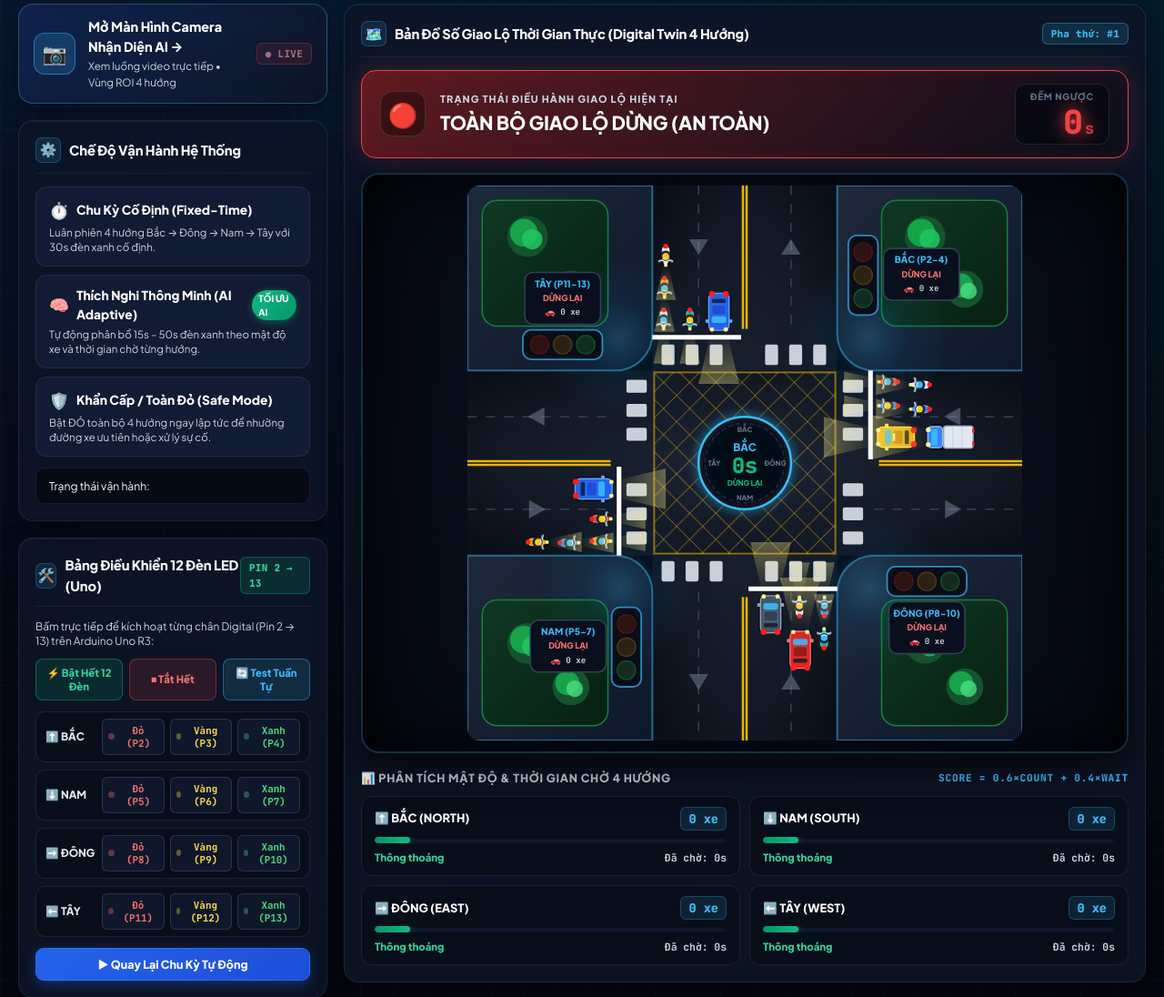
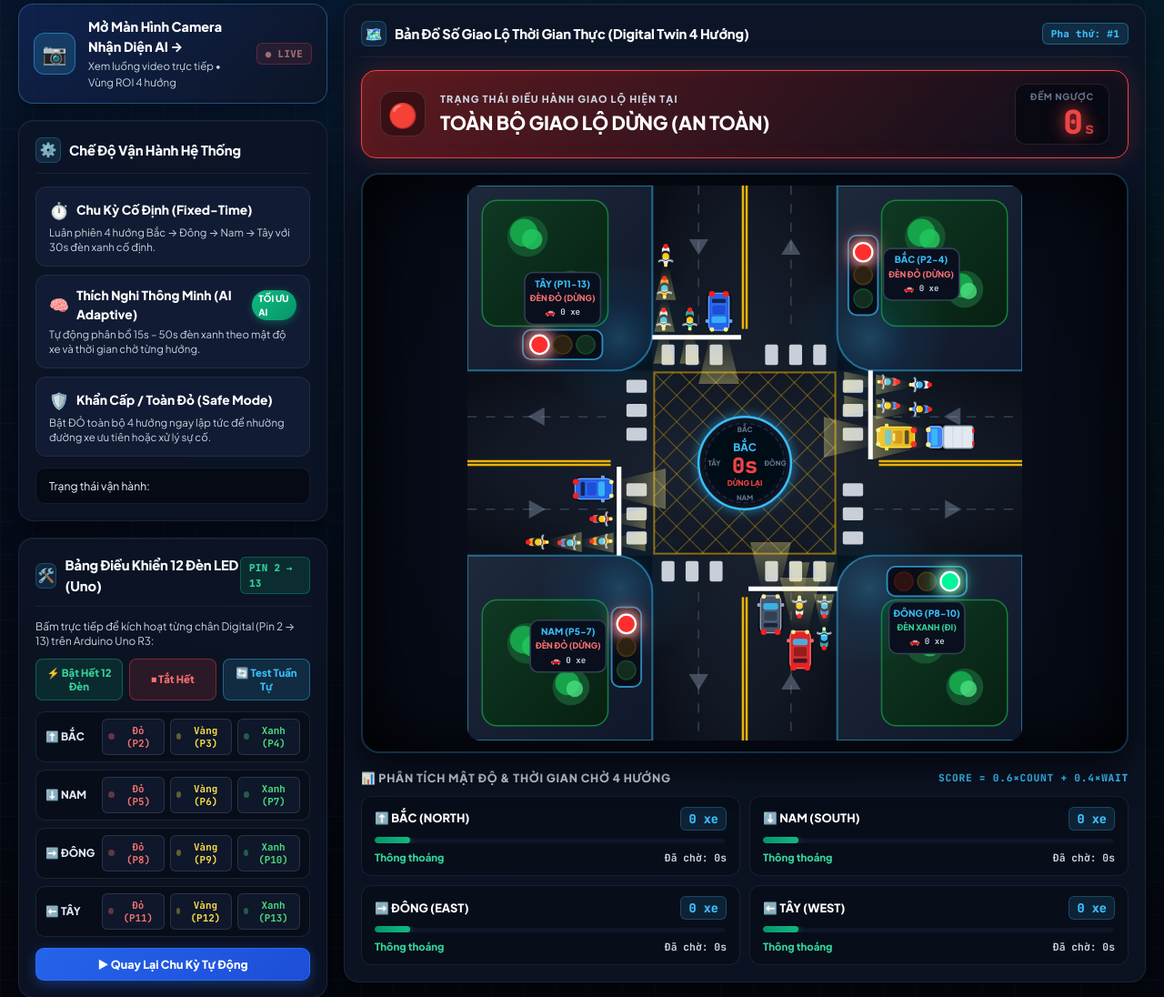
Before and after one commit to cuongnguyenmanh839-byte/den-giao-thong-thong-minh, a Flask app: page / in a window 1280 px wide. Shown: the part 363-1459 px from the top of the page at 91% size. Run offline with Flask 3, Linux system fonts and the light colour scheme; parts of the project's set-up code (start-up, migrations or seed data) failed here and were passed over.

Commit message:
fix(ui): fix SVG visor-lamp className setter so all 4 intersection traffic lights glow in real time

```diff
--- a/src/web/static/js/dashboard.js
+++ b/src/web/static/js/dashboard.js
@@ -93,47 +93,76 @@ function updateLightsAndFlow(gpioState, activeDir, activeColor, remaining) {
     const flowEl = document.getElementById('flow-' + dir);
     const badgeEl = document.getElementById('badge-' + dir);
 
-    // Bật/tắt đèn giao thông
+    // Bật/tắt đèn giao thông trên bản đồ SVG (dùng setAttribute cho SVGCircleElement)
     ['RED', 'YELLOW', 'GREEN'].forEach(color => {
       const lamp = document.getElementById(`${dir}-${color}`);
       if (!lamp) return;
-      lamp.className = 'visor-lamp ' + color.toLowerCase();
-      const isLit = Boolean(gpioState[dir] && gpioState[dir][color]);
+      const lower = color.toLowerCase();
+      const isLit = Boolean(gpioState && gpioState[dir] && gpioState[dir][color]);
+
+      lamp.setAttribute('class', `visor-lamp ${lower}${isLit ? ' active-' + lower : ''}`);
+
       if (isLit) {
-        lamp.classList.add(`active-${color.toLowerCase()}`);
+        if (color === 'RED') {
+          lamp.setAttribute('fill', '#ff2e2e');
+          lamp.setAttribute('stroke', '#fecaca');
+          lamp.setAttribute('stroke-width', '2.2');
+          lamp.setAttribute('filter', 'url(#glow-red)');
+        } else if (color === 'YELLOW') {
+          lamp.setAttribute('fill', '#fbbf24');
+          lamp.setAttribute('stroke', '#fef08a');
+          lamp.setAttribute('stroke-width', '2.2');
+          lamp.setAttribute('filter', 'url(#glow-yellow)');
+        } else if (color === 'GREEN') {
+          lamp.setAttribute('fill', '#00f59b');
+          lamp.setAttribute('stroke', '#a7f3d0');
+          lamp.setAttribute('stroke-width', '2.2');
+          lamp.setAttribute('filter', 'url(#glow-green)');
+        }
+      } else {
+        lamp.removeAttribute('filter');
+        lamp.setAttribute('stroke-width', '1.5');
+        if (color === 'RED') {
+          lamp.setAttribute('fill', '#2d1212');
+          lamp.setAttribute('stroke', '#4a1515');
+        } else if (color === 'YELLOW') {
+          lamp.setAttribute('fill', '#2d2212');
+          lamp.setAttribute('stroke', '#4a3715');
+        } else if (color === 'GREEN') {
+          lamp.setAttribute('fill', '#122d1f');
+          lamp.setAttribute('stroke', '#154a2a');
+        }
       }
 
-      // Đồng bộ nút bấm trong bảng kiểm tra thủ công
+      // Đồng bộ trạng thái sang mảng ledStates & nút bấm thủ công
+      if (typeof ledStates !== 'undefined' && ledStates[dir]) {
+        ledStates[dir][color] = isLit;
+      }
       const mBtn = document.getElementById(`btn-${dir}-${color}`);
       if (mBtn) {
         mBtn.classList.toggle('active', isLit);
       }
     });
 
-    // Cập nhật nhãn trạng thái và luồng di chuyển
-    if (isThisDirActive) {
-      if (activeColor === 'GREEN') {
+    // Cập nhật nhãn trạng thái trên bảng điện tử cạnh cột đèn
+    const dirGreen  = Boolean(gpioState && gpioState[dir] && gpioState[dir].GREEN);
+    const dirYellow = Boolean(gpioState && gpioState[dir] && gpioState[dir].YELLOW);
+
+    if (dirGreen) {
       if (badgeEl) {
-          badgeEl.textContent = `CHO ĐI (${remaining}s)`;
+        badgeEl.textContent = isThisDirActive && remaining != null ? `ĐÈN XANH (${remaining}s)` : 'ĐÈN XANH (ĐI)';
         badgeEl.setAttribute('fill', '#34d399');
       }
       if (flowEl) flowEl.classList.add('flowing');
-      } else if (activeColor === 'YELLOW') {
+    } else if (dirYellow) {
       if (badgeEl) {
-          badgeEl.textContent = `GIẢM TỐC (${remaining}s)`;
+        badgeEl.textContent = isThisDirActive && remaining != null ? `ĐÈN VÀNG (${remaining}s)` : 'CHờ ĐỔI PHA';
         badgeEl.setAttribute('fill', '#fbbf24');
       }
       if (flowEl) flowEl.classList.remove('flowing');
     } else {
       if (badgeEl) {
-          badgeEl.textContent = 'DỪNG LẠI';
-          badgeEl.setAttribute('fill', '#f87171');
-        }
-        if (flowEl) flowEl.classList.remove('flowing');
-      }
-    } else {
-      if (badgeEl) {
-        badgeEl.textContent = 'DỪNG LẠI';
+        badgeEl.textContent = 'ĐÈN ĐỎ (DỪNG)';
         badgeEl.setAttribute('fill', '#f87171');
       }
       if (flowEl) flowEl.classList.remove('flowing');
@@ -581,20 +610,26 @@ function updateStatus(data) {
   const hubCountdown = document.getElementById('hub-countdown');
   const hubStatus = document.getElementById('hub-status-txt');
 
-  hubDir.textContent = DIR_SHORT[activeDir] || '--';
-  hubCountdown.textContent = remaining + 's';
+  if (hubDir) hubDir.textContent = DIR_SHORT[activeDir] || '--';
+  if (hubCountdown) hubCountdown.textContent = remaining + 's';
   if (activeColor === 'GREEN') {
-    hubCountdown.style.color = '#10b981';
+    if (hubCountdown) hubCountdown.setAttribute('fill', '#10b981');
+    if (hubStatus) {
       hubStatus.textContent = 'CHO PHÉP ĐI';
-    hubStatus.style.color = '#10b981';
+      hubStatus.setAttribute('fill', '#10b981');
+    }
   } else if (activeColor === 'YELLOW') {
-    hubCountdown.style.color = '#f59e0b';
+    if (hubCountdown) hubCountdown.setAttribute('fill', '#f59e0b');
+    if (hubStatus) {
       hubStatus.textContent = 'ĐÈN VÀNG';
-    hubStatus.style.color = '#f59e0b';
+      hubStatus.setAttribute('fill', '#f59e0b');
+    }
   } else {
-    hubCountdown.style.color = '#ef4444';
+    if (hubCountdown) hubCountdown.setAttribute('fill', '#ef4444');
+    if (hubStatus) {
       hubStatus.textContent = 'DỪNG LẠI';
-    hubStatus.style.color = '#ef4444';
+      hubStatus.setAttribute('fill', '#ef4444');
+    }
   }
 
   // Header số pha
--- a/src/web/templates/index.html
+++ b/src/web/templates/index.html
@@ -614,16 +614,25 @@ body {
   display: block;
 }
 .realistic-svg-crossroad circle.visor-lamp {
-  transition: all 0.18s ease-out;
+  transition: all 0.15s ease-out;
 }
 .realistic-svg-crossroad circle.visor-lamp.active-red {
-  fill: #ef4444 !important; stroke: #fecaca !important; filter: url(#glow-red) !important;
+  fill: #ff2e2e !important;
+  stroke: #ffffff !important;
+  stroke-width: 2.2px !important;
+  filter: url(#glow-red) drop-shadow(0 0 10px #ff2e2e) !important;
 }
 .realistic-svg-crossroad circle.visor-lamp.active-yellow {
-  fill: #f59e0b !important; stroke: #fef08a !important; filter: url(#glow-yellow) !important;
+  fill: #fbbf24 !important;
+  stroke: #ffffff !important;
+  stroke-width: 2.2px !important;
+  filter: url(#glow-yellow) drop-shadow(0 0 10px #fbbf24) !important;
 }
 .realistic-svg-crossroad circle.visor-lamp.active-green {
-  fill: #10b981 !important; stroke: #a7f3d0 !important; filter: url(#glow-green) !important;
+  fill: #00f59b !important;
+  stroke: #ffffff !important;
+  stroke-width: 2.2px !important;
+  filter: url(#glow-green) drop-shadow(0 0 10px #00f59b) !important;
 }
 .svg-car { transition: all 0.3s ease; }
 .svg-car.svg-car-moving { animation: svgCarPulse 1.1s infinite ease-in-out; }
@@ -1341,24 +1350,24 @@ body {
             <!-- BẮC (NORTH - Pin 2,3,4) -->
             <g transform="translate(412, 54)">
               <rect x="0" y="0" width="32" height="86" rx="9" fill="#080d18" stroke="#38bdf8" stroke-width="1.8" stroke-opacity="0.7"/>
-              <circle id="NORTH-RED" class="visor-lamp red" cx="16" cy="18" r="10" fill="#2d1212" stroke="#4a1515" stroke-width="1.5"/>
+              <circle id="NORTH-RED" class="visor-lamp red active-red" cx="16" cy="18" r="10" fill="#ff2e2e" stroke="#fecaca" stroke-width="2.2" filter="url(#glow-red)"/>
               <circle id="NORTH-YELLOW" class="visor-lamp yellow" cx="16" cy="43" r="10" fill="#2d2212" stroke="#4a3715" stroke-width="1.5"/>
               <circle id="NORTH-GREEN" class="visor-lamp green" cx="16" cy="68" r="10" fill="#122d1f" stroke="#154a2a" stroke-width="1.5"/>
               <rect x="38" y="14" width="82" height="56" rx="9" fill="#090f1d" stroke="#334155" stroke-width="1.5"/>
               <text x="79" y="30" font-size="10" fill="#38bdf8" font-weight="800" text-anchor="middle">BẮC (P2-4)</text>
-              <text id="badge-NORTH" x="79" y="45" font-size="9" fill="#f87171" font-weight="800" text-anchor="middle">DỪNG LẠI</text>
+              <text id="badge-NORTH" x="79" y="45" font-size="9" fill="#f87171" font-weight="800" text-anchor="middle">ĐÈN ĐỎ (DỪNG)</text>
               <text id="cnt-NORTH" x="79" y="60" font-size="9" fill="#cbd5e1" font-family="'JetBrains Mono', monospace" font-weight="700" text-anchor="middle">🚗 0 xe</text>
             </g>
 
             <!-- NAM (SOUTH - Pin 5,6,7) -->
             <g transform="translate(156, 456)">
               <rect x="0" y="0" width="32" height="86" rx="9" fill="#080d18" stroke="#38bdf8" stroke-width="1.8" stroke-opacity="0.7"/>
-              <circle id="SOUTH-RED" class="visor-lamp red" cx="16" cy="18" r="10" fill="#2d1212" stroke="#4a1515" stroke-width="1.5"/>
+              <circle id="SOUTH-RED" class="visor-lamp red active-red" cx="16" cy="18" r="10" fill="#ff2e2e" stroke="#fecaca" stroke-width="2.2" filter="url(#glow-red)"/>
               <circle id="SOUTH-YELLOW" class="visor-lamp yellow" cx="16" cy="43" r="10" fill="#2d2212" stroke="#4a3715" stroke-width="1.5"/>
               <circle id="SOUTH-GREEN" class="visor-lamp green" cx="16" cy="68" r="10" fill="#122d1f" stroke="#154a2a" stroke-width="1.5"/>
               <rect x="-88" y="14" width="82" height="56" rx="9" fill="#090f1d" stroke="#334155" stroke-width="1.5"/>
               <text x="-47" y="30" font-size="10" fill="#38bdf8" font-weight="800" text-anchor="middle">NAM (P5-7)</text>
-              <text id="badge-SOUTH" x="-47" y="45" font-size="9" fill="#f87171" font-weight="800" text-anchor="middle">DỪNG LẠI</text>
+              <text id="badge-SOUTH" x="-47" y="45" font-size="9" fill="#f87171" font-weight="800" text-anchor="middle">ĐÈN ĐỎ (DỪNG)</text>
               <text id="cnt-SOUTH" x="-47" y="60" font-size="9" fill="#cbd5e1" font-family="'JetBrains Mono', monospace" font-weight="700" text-anchor="middle">🚗 0 xe</text>
             </g>
 
@@ -1367,22 +1376,22 @@ body {
               <rect x="0" y="0" width="86" height="32" rx="9" fill="#080d18" stroke="#38bdf8" stroke-width="1.8" stroke-opacity="0.7"/>
               <circle id="EAST-RED" class="visor-lamp red" cx="18" cy="16" r="10" fill="#2d1212" stroke="#4a1515" stroke-width="1.5"/>
               <circle id="EAST-YELLOW" class="visor-lamp yellow" cx="43" cy="16" r="10" fill="#2d2212" stroke="#4a3715" stroke-width="1.5"/>
-              <circle id="EAST-GREEN" class="visor-lamp green" cx="68" cy="16" r="10" fill="#122d1f" stroke="#154a2a" stroke-width="1.5"/>
+              <circle id="EAST-GREEN" class="visor-lamp green active-green" cx="68" cy="16" r="10" fill="#00f59b" stroke="#a7f3d0" stroke-width="2.2" filter="url(#glow-green)"/>
               <rect x="2" y="38" width="82" height="56" rx="9" fill="#090f1d" stroke="#334155" stroke-width="1.5"/>
               <text x="43" y="54" font-size="10" fill="#38bdf8" font-weight="800" text-anchor="middle">ĐÔNG (P8-10)</text>
-              <text id="badge-EAST" x="43" y="69" font-size="9" fill="#f87171" font-weight="800" text-anchor="middle">DỪNG LẠI</text>
+              <text id="badge-EAST" x="43" y="69" font-size="9" fill="#34d399" font-weight="800" text-anchor="middle">ĐÈN XANH (ĐI)</text>
               <text id="cnt-EAST" x="43" y="84" font-size="9" fill="#cbd5e1" font-family="'JetBrains Mono', monospace" font-weight="700" text-anchor="middle">🚗 0 xe</text>
             </g>
 
             <!-- TÂY (WEST - Pin 11,12,13) -->
             <g transform="translate(60, 156)">
               <rect x="0" y="0" width="86" height="32" rx="9" fill="#080d18" stroke="#38bdf8" stroke-width="1.8" stroke-opacity="0.7"/>
-              <circle id="WEST-RED" class="visor-lamp red" cx="18" cy="16" r="10" fill="#2d1212" stroke="#4a1515" stroke-width="1.5"/>
+              <circle id="WEST-RED" class="visor-lamp red active-red" cx="18" cy="16" r="10" fill="#ff2e2e" stroke="#fecaca" stroke-width="2.2" filter="url(#glow-red)"/>
               <circle id="WEST-YELLOW" class="visor-lamp yellow" cx="43" cy="16" r="10" fill="#2d2212" stroke="#4a3715" stroke-width="1.5"/>
               <circle id="WEST-GREEN" class="visor-lamp green" cx="68" cy="16" r="10" fill="#122d1f" stroke="#154a2a" stroke-width="1.5"/>
               <rect x="2" y="-62" width="82" height="56" rx="9" fill="#090f1d" stroke="#334155" stroke-width="1.5"/>
               <text x="43" y="-46" font-size="10" fill="#38bdf8" font-weight="800" text-anchor="middle">TÂY (P11-13)</text>
-              <text id="badge-WEST" x="43" y="-31" font-size="9" fill="#f87171" font-weight="800" text-anchor="middle">DỪNG LẠI</text>
+              <text id="badge-WEST" x="43" y="-31" font-size="9" fill="#f87171" font-weight="800" text-anchor="middle">ĐÈN ĐỎ (DỪNG)</text>
               <text id="cnt-WEST" x="43" y="-16" font-size="9" fill="#cbd5e1" font-family="'JetBrains Mono', monospace" font-weight="700" text-anchor="middle">🚗 0 xe</text>
             </g>
           </svg>
@@ -1596,6 +1605,6 @@ body {
 
 </div>
 
-<script src="/static/js/dashboard.js?v=7.0"></script>
+<script src="/static/js/dashboard.js?v=8.0"></script>
 </body>
 </html>
```
Lines whose indentation alone changed are shown as unchanged.
